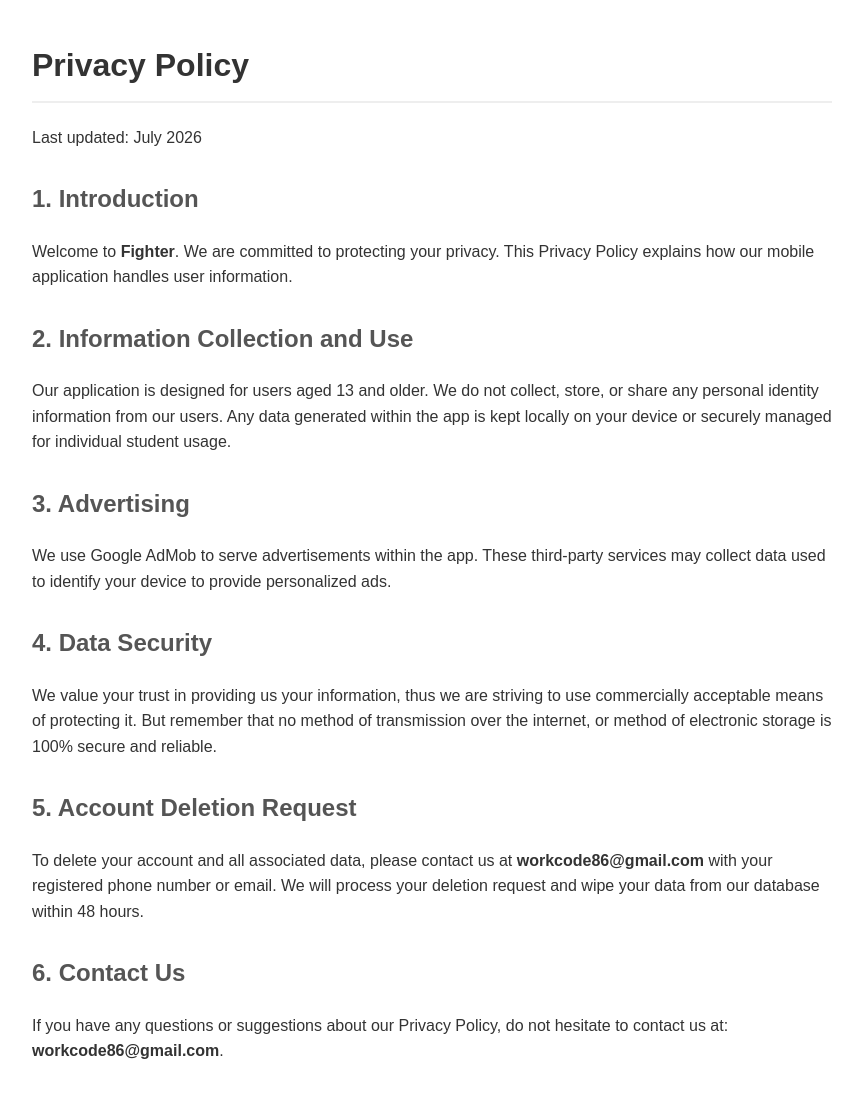
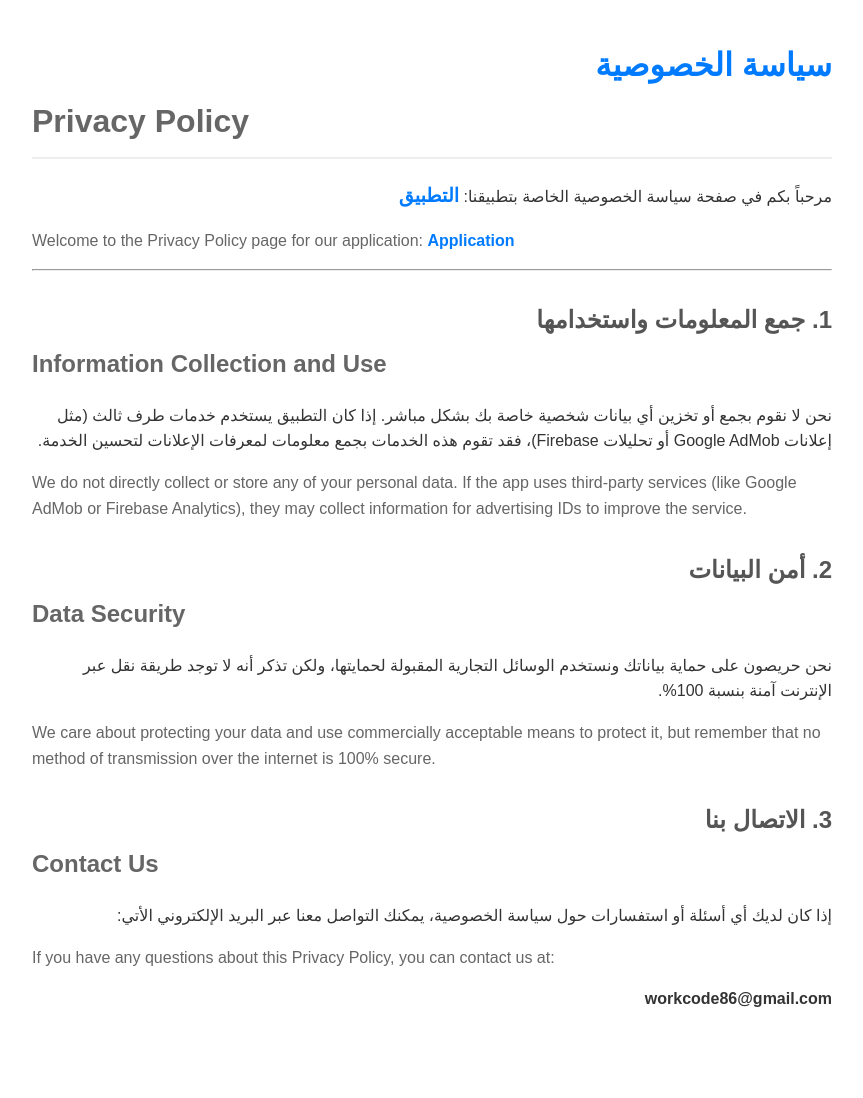
Before and after one commit to workcode86/fighter-privacy, a plain HTML site: page index.html in a window 1280 px wide. Shown: the whole page, without its empty margins (208-1071 px from the left). After the commit the page ends 1052 px from the top, so only its background shows below. Drawn offline with Linux system fonts and the light colour scheme.

Commit message:
index.html

```diff
--- a/index.html
+++ b/index.html
@@ -1,35 +1,47 @@
 <!DOCTYPE html>
-<html lang="en">
+<html lang="ar" dir="rtl">
 <head>
     <meta charset="UTF-8">
     <meta name="viewport" content="width=device-width, initial-scale=1.0">
-    <title>Privacy Policy - Fighter</title>
+    <title>سياسة الخصوصية | Privacy Policy</title>
     <style>
-        body { font-family: sans-serif; line-height: 1.6; max-width: 800px; margin: 40px auto; padding: 0 20px; color: #333; }
-        h1 { border-bottom: 2px solid #eee; padding-bottom: 10px; }
+        body { font-family: sans-serif; line-height: 1.6; max-width: 800px; margin: 40px auto; padding: 0 20px; color: #333; text-align: right; }
+        h1 { border-bottom: 2px solid #eee; padding-bottom: 10px; color: #007bff; }
         h2 { margin-top: 30px; color: #555; }
+        .en { text-align: left; direction: ltr; display: block; margin-top: 5px; color: #666; }
     </style>
 </head>
 <body>
-    <h1>Privacy Policy</h1>
-    <p>Last updated: July 2026</p>
 
-    <h2>1. Introduction</h2>
-    <p>Welcome to <strong>Fighter</strong>. We are committed to protecting your privacy. This Privacy Policy explains how our mobile application handles user information.</p>
+    <h1>سياسة الخصوصية <span class="en">Privacy Policy</span></h1>
+    <p>مرحباً بكم في صفحة سياسة الخصوصية الخاصة بتطبيقنا: <strong id="appName" style="color: #007bff; font-size: 1.2em;">التطبيق</strong></p>
+    <p class="en">Welcome to the Privacy Policy page for our application: <strong id="appNameEn" style="color: #007bff;">Application</strong></p>
 
-    <h2>2. Information Collection and Use</h2>
-    <p>Our application is designed for users aged 13 and older. We do not collect, store, or share any personal identity information from our users. Any data generated within the app is kept locally on your device or securely managed for individual student usage.</p>
+    <hr>
 
-    <h2>3. Advertising</h2>
-    <p>We use Google AdMob to serve advertisements within the app. These third-party services may collect data used to identify your device to provide personalized ads.</p>
+    <h2>1. جمع المعلومات واستخدامها <span class="en">Information Collection and Use</span></h2>
+    <p>نحن لا نقوم بجمع أو تخزين أي بيانات شخصية خاصة بك بشكل مباشر. إذا كان التطبيق يستخدم خدمات طرف ثالث (مثل إعلانات Google AdMob أو تحليلات Firebase)، فقد تقوم هذه الخدمات بجمع معلومات لمعرفات الإعلانات لتحسين الخدمة.</p>
+    <p class="en">We do not directly collect or store any of your personal data. If the app uses third-party services (like Google AdMob or Firebase Analytics), they may collect information for advertising IDs to improve the service.</p>
 
-    <h2>4. Data Security</h2>
-    <p>We value your trust in providing us your information, thus we are striving to use commercially acceptable means of protecting it. But remember that no method of transmission over the internet, or method of electronic storage is 100% secure and reliable.</p>
+    <h2>2. أمن البيانات <span class="en">Data Security</span></h2>
+    <p>نحن حريصون على حماية بياناتك ونستخدم الوسائل التجارية المقبولة لحمايتها، ولكن تذكر أنه لا توجد طريقة نقل عبر الإنترنت آمنة بنسبة 100%.</p>
+    <p class="en">We care about protecting your data and use commercially acceptable means to protect it, but remember that no method of transmission over the internet is 100% secure.</p>
 
-    <h2>5. Account Deletion Request</h2>
-    <p>To delete your account and all associated data, please contact us at <strong>workcode86@gmail.com</strong> with your registered phone number or email. We will process your deletion request and wipe your data from our database within 48 hours.</p>
+    <h2>3. الاتصال بنا <span class="en">Contact Us</span></h2>
+    <p>إذا كان لديك أي أسئلة أو استفسارات حول سياسة الخصوصية، يمكنك التواصل معنا عبر البريد الإلكتروني الأتي:</p>
+    <p class="en">If you have any questions about this Privacy Policy, you can contact us at:</p>
+    <p><strong>workcode86@gmail.com</strong></p>
 
-    <h2>6. Contact Us</h2>
-    <p>If you have any questions or suggestions about our Privacy Policy, do not hesitate to contact us at: <strong>workcode86@gmail.com</strong>.</p>
+    <script>
+        // كود سحري بيقرا اسم التطبيق من رابط الموقع تلقائياً
+        const urlParams = new URLSearchParams(window.location.search);
+        const appName = urlParams.get('app');
+
+        if (appName) {
+            document.getElementById('appName').innerText = appName;
+            document.getElementById('appNameEn').innerText = appName;
+            document.title = "Privacy Policy - " + appName;
+        }
+    </script>
 </body>
 </html>
```
